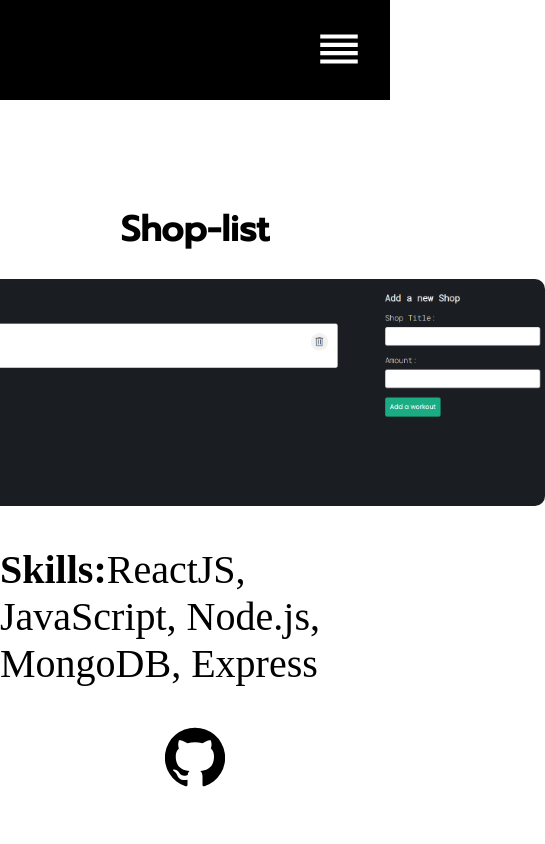
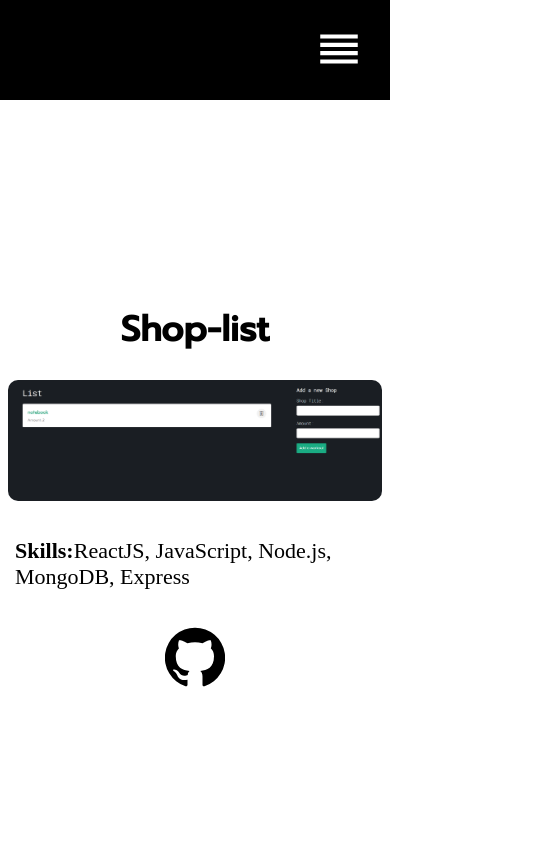
Before and after one commit to MatheusCTorres/Porfolio, a React (Vite) app in the folder project/: page /project/1 in a window 390 px wide. Shown: the top 844 px of the page, 545 px wide, since content can reach past the window. Built offline with nearby package versions, Linux system fonts and the light colour scheme.

Commit message:
fix css mobile

```diff
--- a/project/src/styles/ProjectDisplay.css
+++ b/project/src/styles/ProjectDisplay.css
@@ -30,3 +30,16 @@ h1 {
   font-size: 60px;
   color: black;
 }
+
+
+@media only screen and (max-width: 600px) {
+  .project img{
+    width: 374px;
+  }
+
+  .project p{
+    font-size: 22px;
+    padding: 15px;
+  }
+
+}
```
